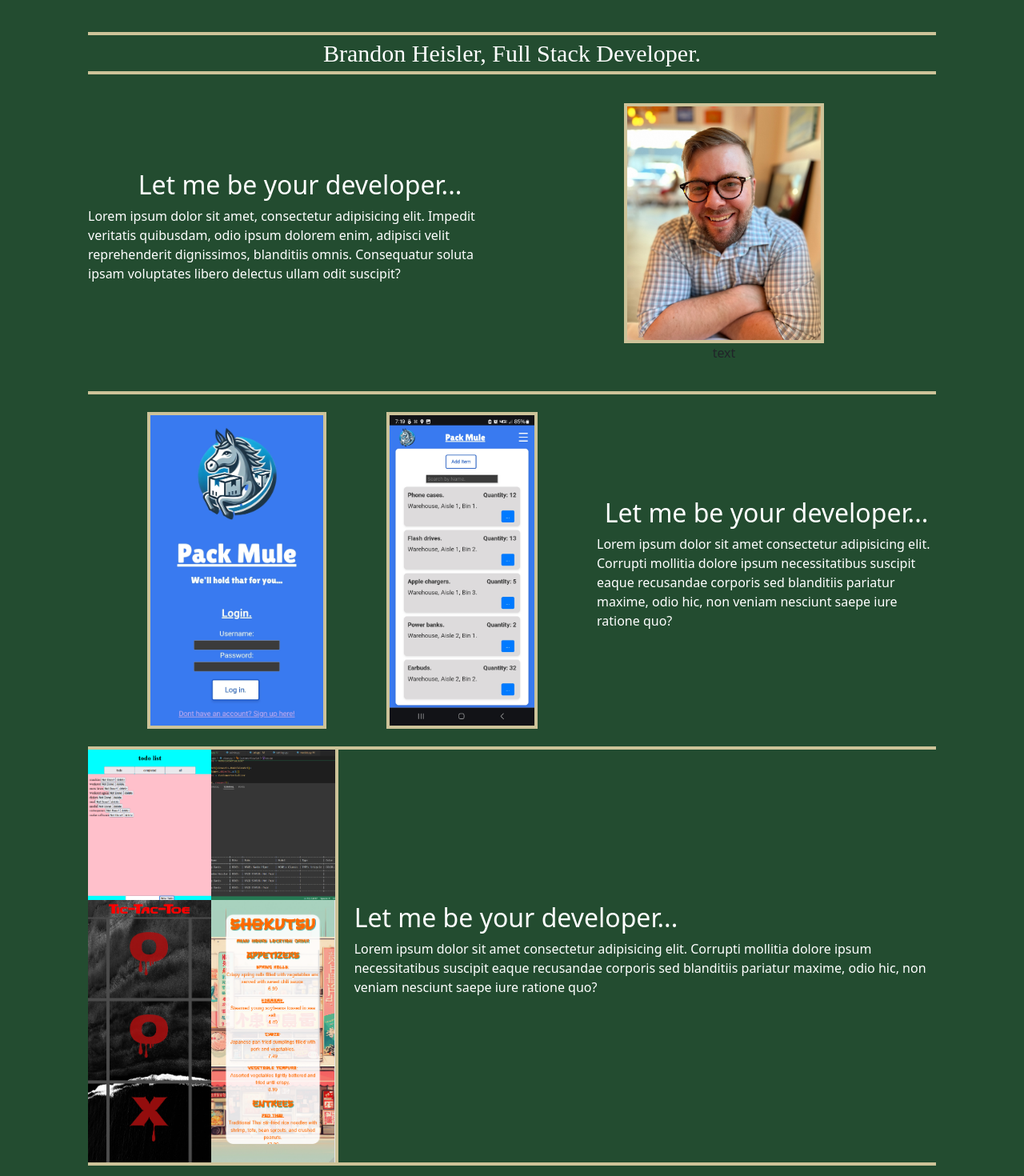
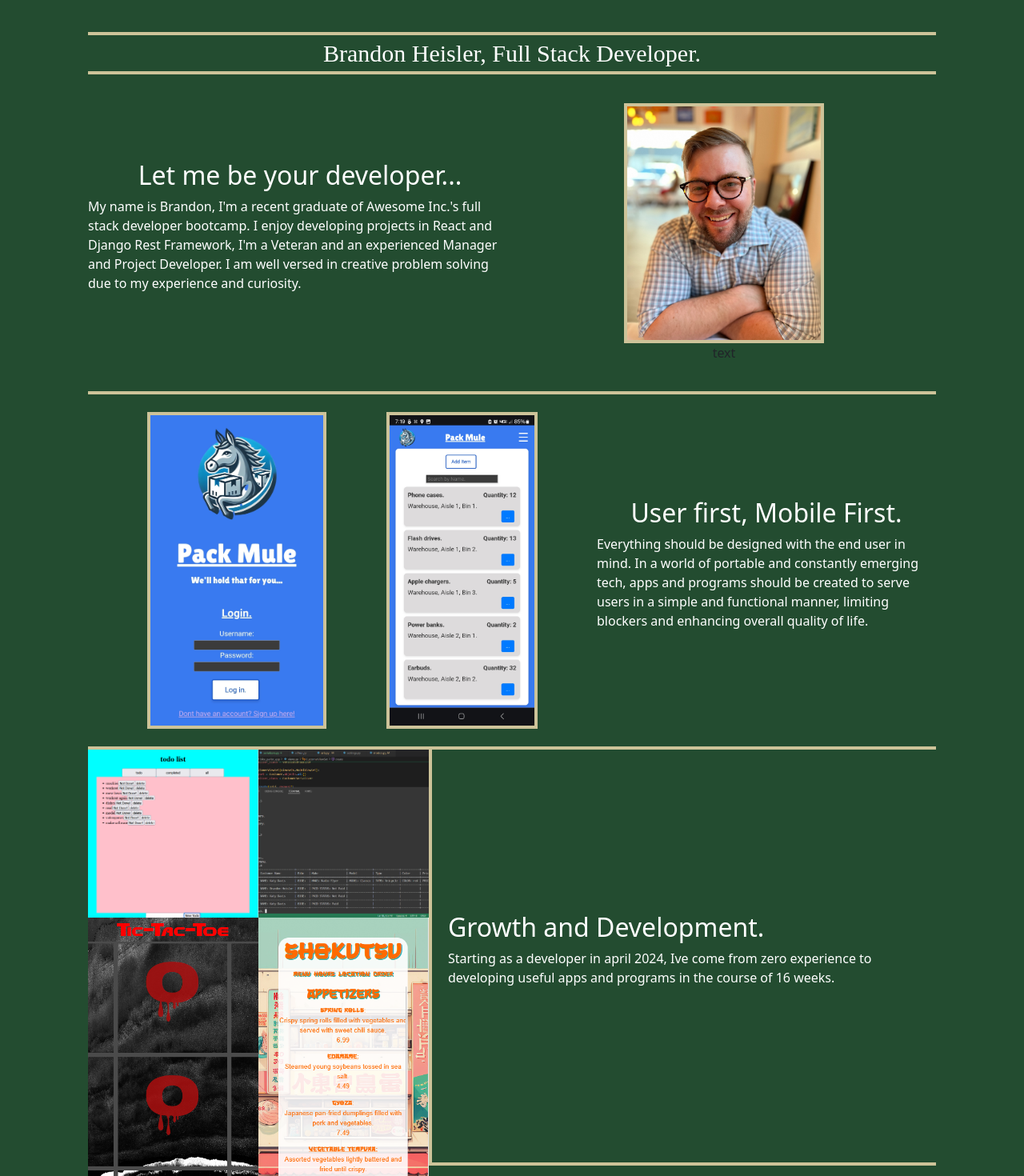
Before and after one commit to Skell87/Portfolio, a React (Vite) app: page / in a window 1280 px wide. Shown: the top 1470 px of the page at 80% size. Built offline with nearby package versions, Linux system fonts and the light colour scheme; a web font is replaced by a local one.

Commit message:
added text

```diff
--- a/src/App.jsx
+++ b/src/App.jsx
@@ -9,10 +9,11 @@ function App() {
         <div className="section-3-left">
           <h2 className="h2">Let me be your developer...</h2>
           <p className="p">
-            Lorem ipsum dolor sit amet, consectetur adipisicing elit. Impedit
-            veritatis quibusdam, odio ipsum dolorem enim, adipisci velit
-            reprehenderit dignissimos, blanditiis omnis. Consequatur soluta
-            ipsam voluptates libero delectus ullam odit suscipit?
+            My name is Brandon, I'm a recent graduate of Awesome Inc.'s full
+            stack developer bootcamp. I enjoy developing projects in React and
+            Django Rest Framework, I'm a Veteran and an experienced Manager and
+            Project Developer. I am well versed in creative problem solving due
+            to my experience and curiosity.
           </p>
         </div>
         <div className="section-3-right">
@@ -26,12 +27,12 @@ function App() {
           <img className="packmule" src="./packmule2.jpg" />
         </div>
         <div className="section-2-right">
-          <h2 className="h2">Let me be your developer...</h2>
+          <h2 className="h2">User first, Mobile First.</h2>
           <p className="p">
-            Lorem ipsum dolor sit amet consectetur adipisicing elit. Corrupti
-            mollitia dolore ipsum necessitatibus suscipit eaque recusandae
-            corporis sed blanditiis pariatur maxime, odio hic, non veniam
-            nesciunt saepe iure ratione quo?
+            Everything should be designed with the end user in mind. In a world
+            of portable and constantly emerging tech, apps and programs should
+            be created to serve users in a simple and functional manner,
+            limiting blockers and enhancing overall quality of life.
           </p>
         </div>
       </div>
@@ -43,12 +44,10 @@ function App() {
           <img className="tile" src="./rrr.png" />
         </div>
         <div className="section-1-right">
-          <h2 className="h2-section-right">Let me be your developer...</h2>
+          <h2 className="h2-section-right">Growth and Development.</h2>
           <p className="p">
-            Lorem ipsum dolor sit amet consectetur adipisicing elit. Corrupti
-            mollitia dolore ipsum necessitatibus suscipit eaque recusandae
-            corporis sed blanditiis pariatur maxime, odio hic, non veniam
-            nesciunt saepe iure ratione quo?
+            Starting as a developer in april 2024, Ive come from zero experience
+            to developing useful apps and programs in the course of 16 weeks.
           </p>
         </div>
       </div>
```
